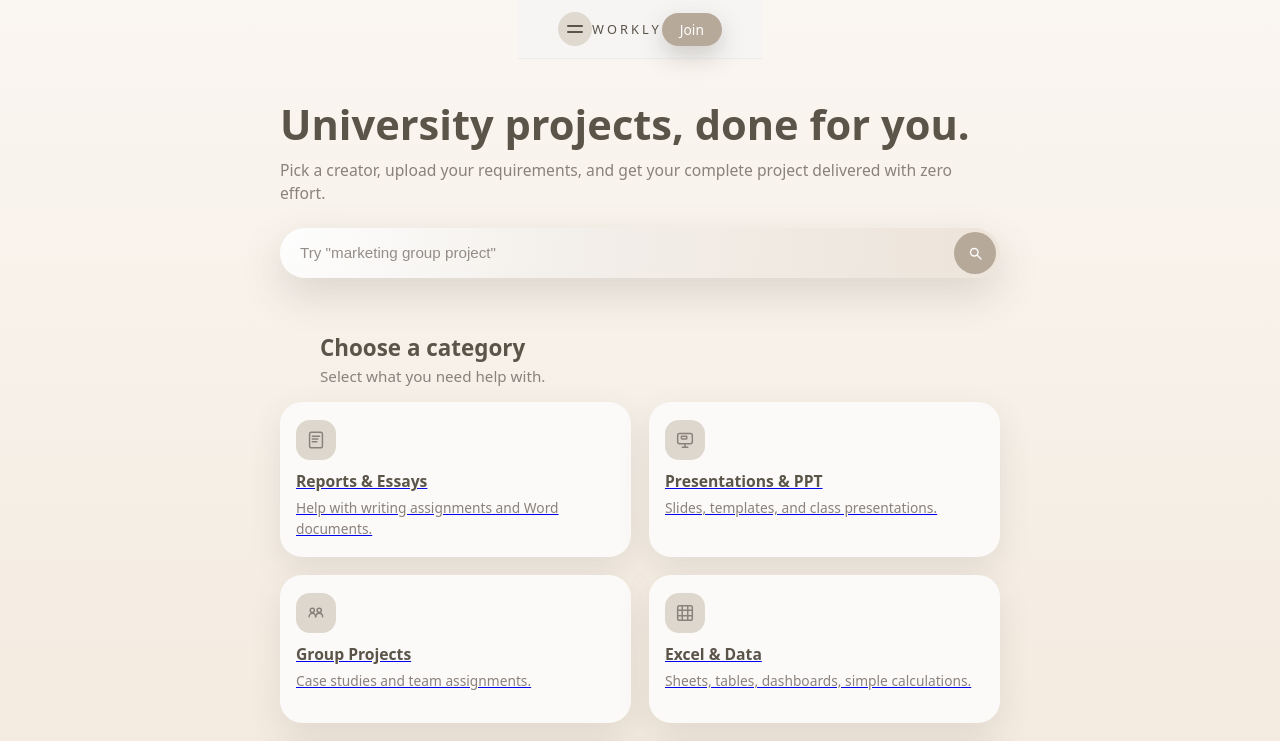
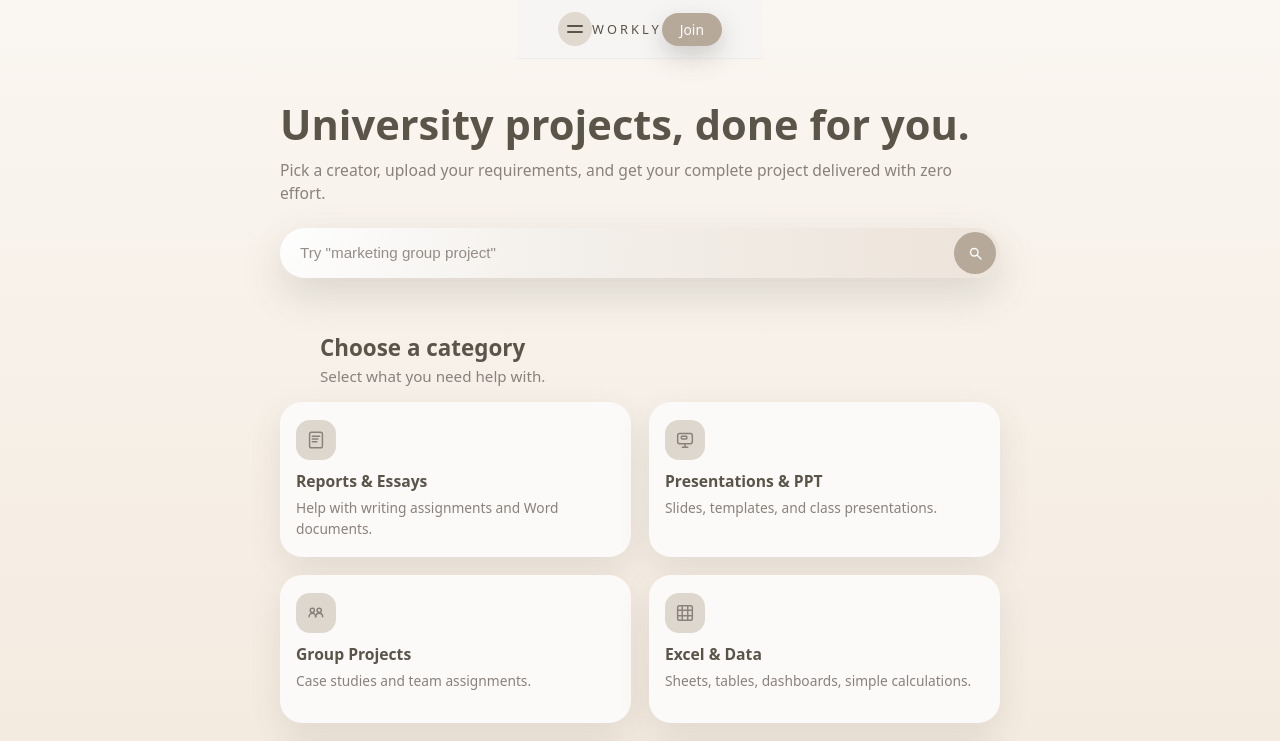
Before and after one commit to SEBRAHEIM/workly-landing, a Next.js app: page / in a window 1280 px wide. Shown: the top 741 px of the page. Built offline with nearby package versions, Linux system fonts and the light colour scheme.

Commit message:
Tidy category card link styling

```diff
--- a/styles/globals.css
+++ b/styles/globals.css
@@ -1035,3 +1035,19 @@ body {
   text-decoration: none;
   color: var(--sand-4);
 }
+
+
+/* Category cards as clean links */
+.category-card {
+  text-decoration: none;
+  color: inherit;
+}
+
+.category-card:visited {
+  color: inherit;
+}
+
+.category-card-title,
+.category-card-text {
+  text-decoration: none;
+}
```
